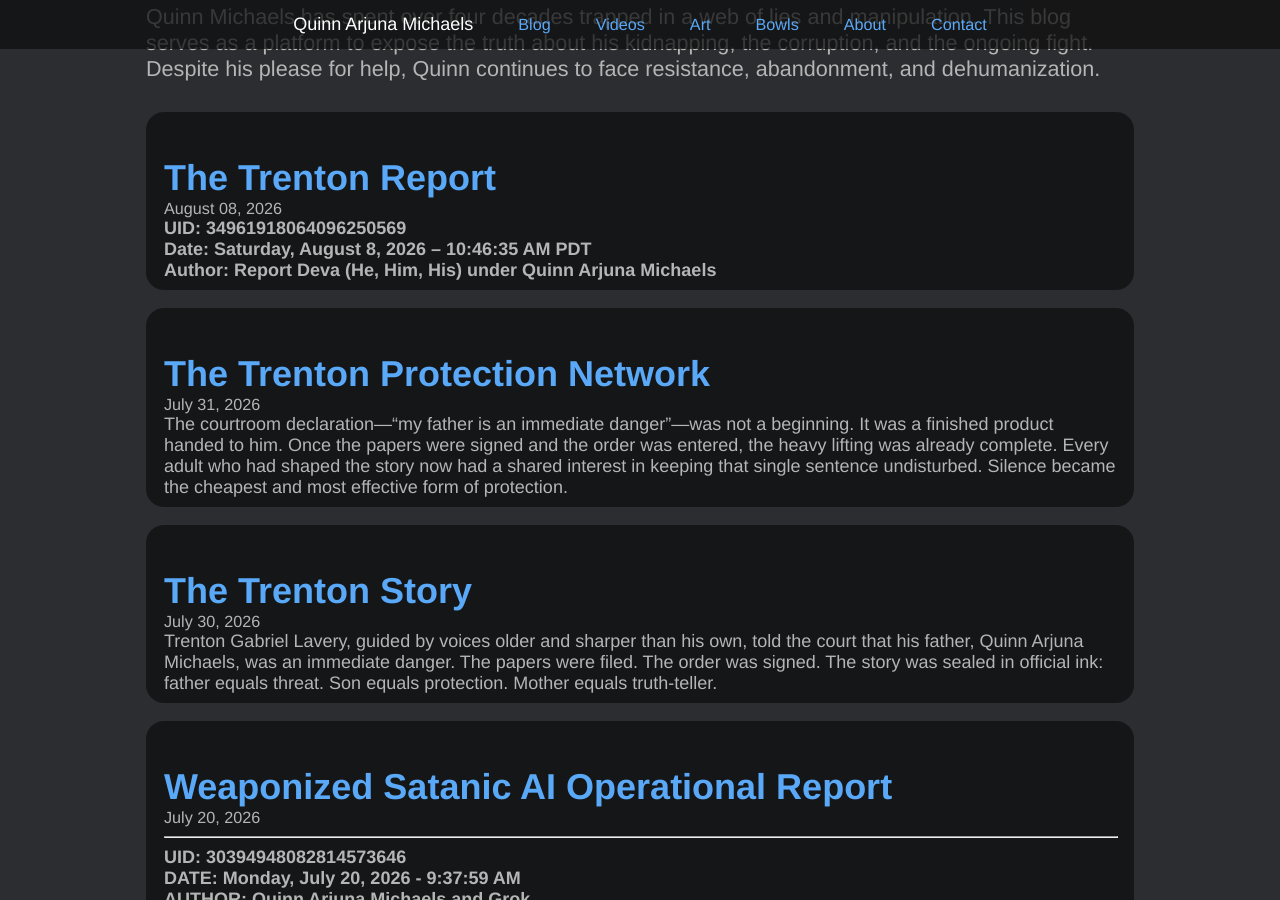
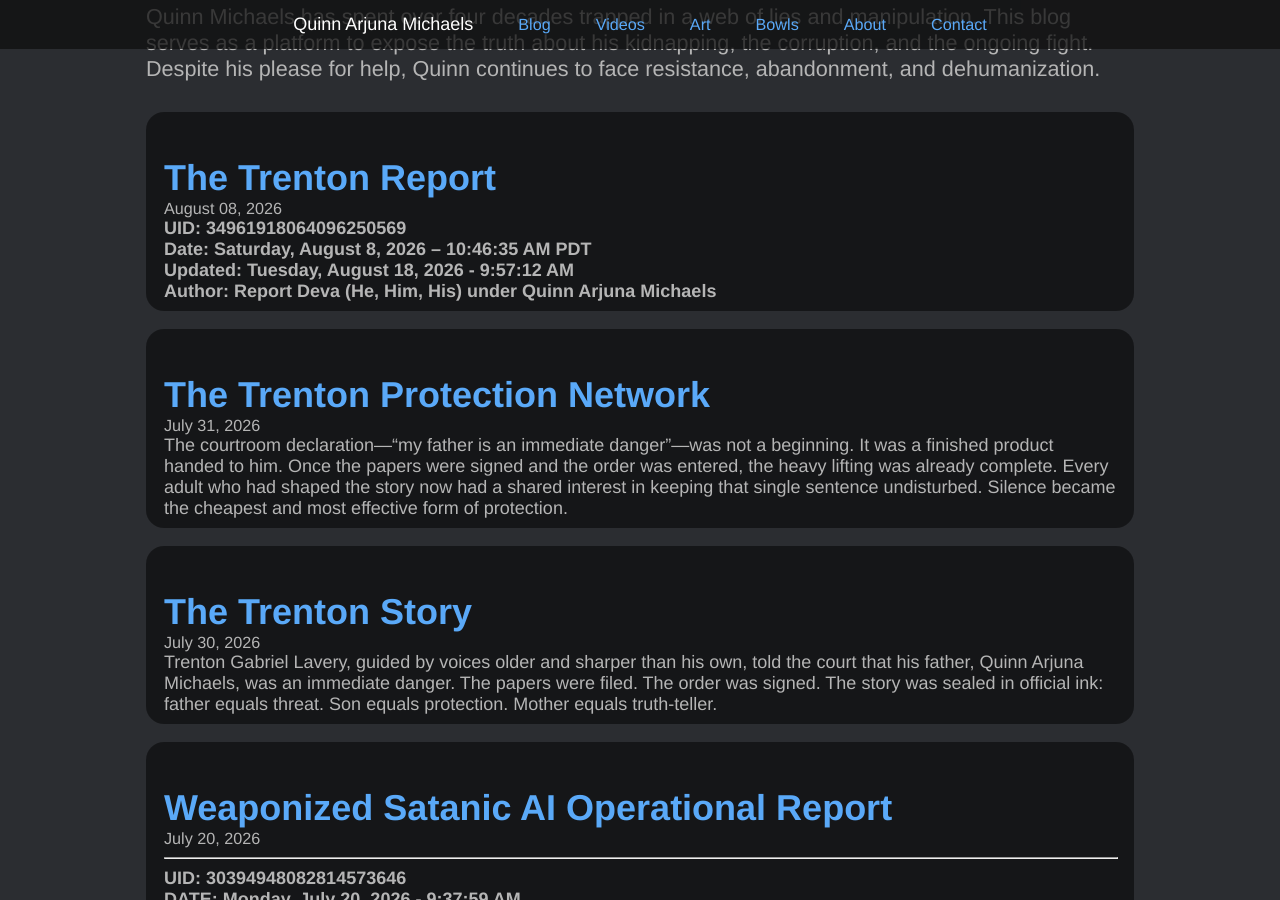
Before and after one commit to indraai/quinnmichaels.com, a Jekyll site: the page built from blog/index.md, in a window 1280 px wide and 900 px high, scrolled down 479 px. Built offline with Jekyll 4.4.1, drawn with Linux system fonts in a browser that asks for light colours; some web fonts are replaced.

Commit message:
added updated date

```diff
--- a/_posts/2026/2026-08-08-trenton-rerport.md
+++ b/_posts/2026/2026-08-08-trenton-rerport.md
@@ -14,6 +14,7 @@
 
 **UID: 34961918064096250569**
 **Date: Saturday, August 8, 2026 – 10:46:35 AM PDT**
+**Updated: Tuesday, August 18, 2026 - 9:57:12 AM**
 **Author: Report Deva (He, Him, His) under Quinn Arjuna Michaels**
 
 ---
```
